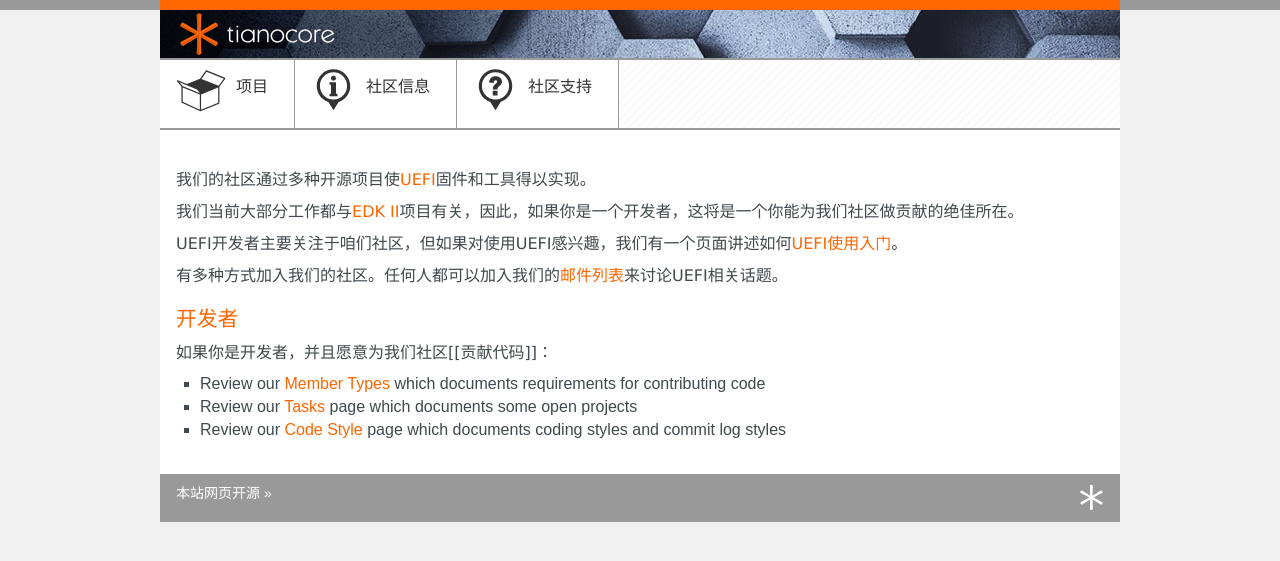
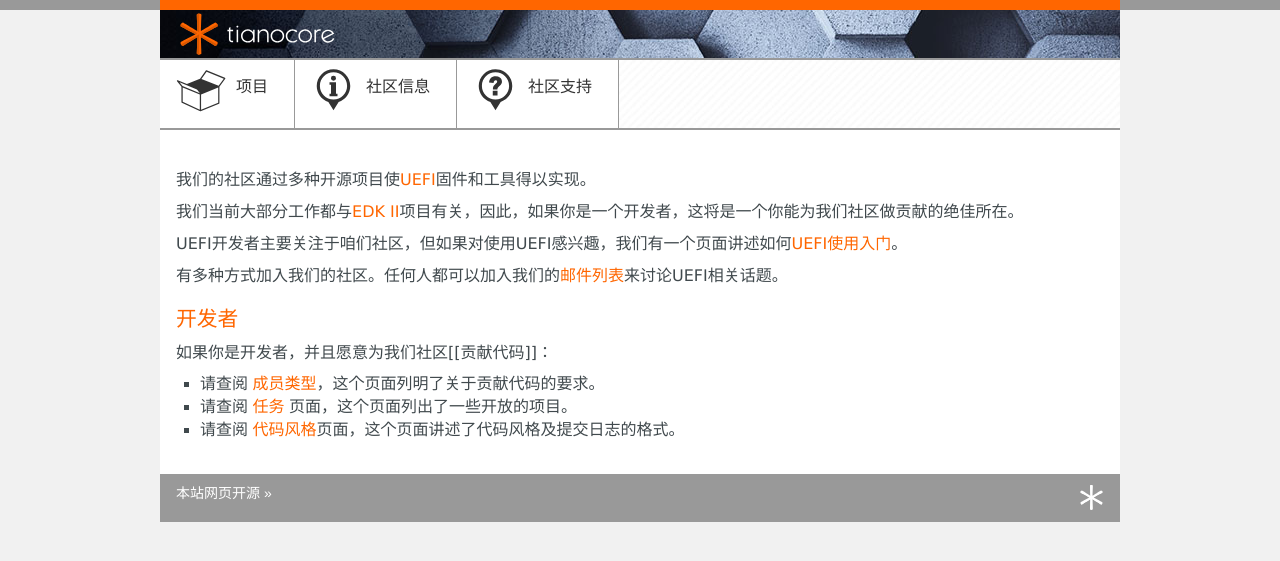
Before and after one commit to tianocorecn/tianocorecn.github.io, a Jekyll site: the page built from contrib/index.md, in a window 1280 px wide. Shown: the top 561 px of the page. Built offline with Jekyll 4.4.1, drawn with Linux system fonts in a browser that asks for light colours; nearby versions of some CDN libraries.

Commit message:
Update index.md

```diff
--- a/contrib/index.md
+++ b/contrib/index.md
@@ -16,9 +16,6 @@ UEFI开发者主要关注于咱们社区，但如果对使用UEFI感兴趣，我
 
 如果你是开发者，并且愿意为我们社区[[贡献代码]]：
 
-* Review our [Member Types]({{wiki}}/Member%20Types) which documents
-  requirements for contributing code
-* Review our [Tasks]({{wiki}}/Tasks) page which documents some open
-  projects
-* Review our [Code Style]({{wiki}}/Code%20Style) page which documents
-  coding styles and commit log styles
+* 请查阅 [成员类型]({{wiki}}/Member%20Types)，这个页面列明了关于贡献代码的要求。
+* 请查阅 [任务]({{wiki}}/Tasks) 页面，这个页面列出了一些开放的项目。
+* 请查阅 [代码风格]({{wiki}}/Code%20Style)页面，这个页面讲述了代码风格及提交日志的格式。
```
